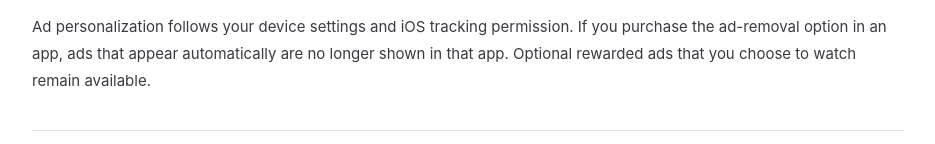
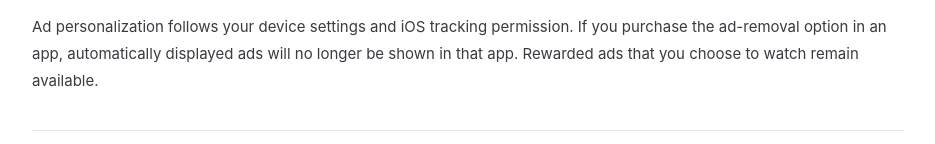
Before and after one commit to tamakikaku-apps/tamakikaku-apps.github.io, a plain HTML site: page privacy-en.html in a window 1280 px wide. Shown: the part 719-863 px from the top of the page, without its empty margins (172-1107 px from the left). Drawn offline with Linux system fonts and the light colour scheme.

Commit message:
英語版プライバシーポリシーの広告除去の文を、指定の言い回しに合わせる
Co-Authored-By: Claude Opus 5.5 <noreply@anthropic.com>

```diff
--- a/privacy-en.html
+++ b/privacy-en.html
@@ -34,7 +34,7 @@
       <li><a href="https://policies.google.com/technologies/ads">How Google uses information for ads</a></li>
       <li><a href="https://policies.google.com/privacy">Google Privacy Policy</a></li>
     </ul>
-    <p>Ad personalization follows your device settings and iOS tracking permission. If you purchase the ad-removal option in an app, ads that appear automatically are no longer shown in that app. Optional rewarded ads that you choose to watch remain available.</p>
+    <p>Ad personalization follows your device settings and iOS tracking permission. If you purchase the ad-removal option in an app, automatically displayed ads will no longer be shown in that app. Rewarded ads that you choose to watch remain available.</p>
 
     <h2>4. In-app purchases</h2>
     <p>All purchases are processed by Apple. We never receive your payment information, such as credit card numbers.</p>
```
